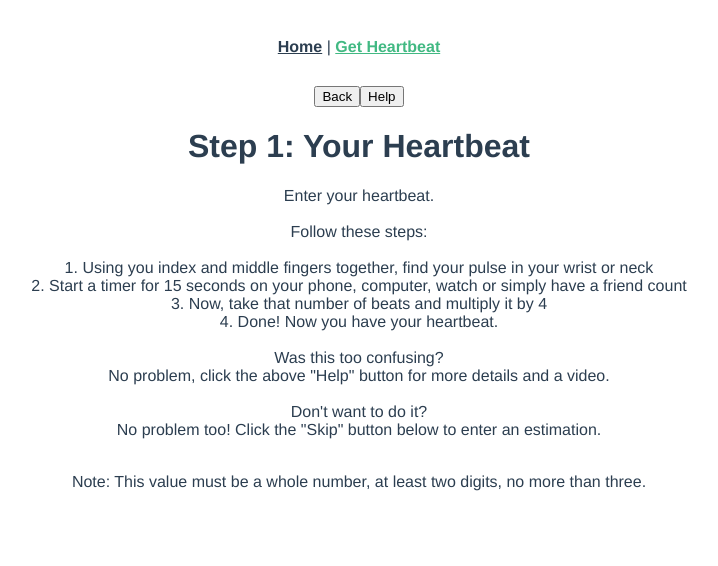
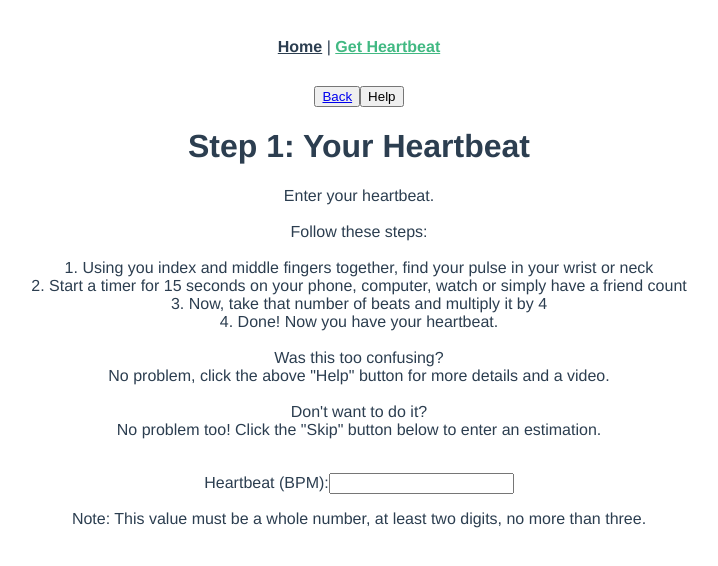
Before and after one commit to c-l-scholl/stp-vue-fb, a Vue app: page /calc-bpm in a window 1280 px wide. Shown: the top 566 px of the page, without its empty margins (281-999 px from the left). Built offline with nearby package versions, Linux system fonts and the light colour scheme.

Commit message:
started adding the very basics of calc bpm

```diff
--- a/src/views/CalcBPMView.vue
+++ b/src/views/CalcBPMView.vue
@@ -1,5 +1,7 @@
 <template>
-  <button type="button" onclick="document.location='index.html'">Back</button>
+  <button type="button">
+    <router-link to="/">Back</router-link>
+  </button>
 
   <button type="button" onclick="document.location='BPMHelp.html'">
     Help
@@ -33,11 +35,21 @@
     <br> <br>
       </p>
 
+      <!-- need to implement these  -->
 
-      <!-- <form<label for="Heartbeat">Heartbeat (BPM):</label> -->
-      <!-- <input type="number" id="Heartbeat" name="Heartbeat" placeholder="" min="20" max="200" step=1/>
+      <form
+        @submit.prevent="checkBPM()"
+      >
+        <label for="Heartbeat">Heartbeat (BPM):</label>
+        <input
+          v-model="bpm"
+          type="number"
+          class="Heartbeat"
+          placeholder=""
+          step=1/>
+      </form>
 
-      <input type="submit" value="Submit" id = "Submit" onclick="btnFunction();revFunction(); myfunc(); check(); submitResetIfNeeded()"> </form>  -->
+
 
       <p>
         Note: This value must be a whole number, at least two digits, no more than three.
@@ -54,6 +66,16 @@ export default {
     return {
       bpm: null
     }
+  },
+  methods: {
+    checkBPM() {
+      if(!this.bpm || this.bpm < 20 || this.bpm > 200) {
+        this.bpm = null
+        //print out something that tells the user they entered an invalid value
+      }
+
+      console.log(this.bpm)
+    }
   }
 }
 </script>
--- a/src/views/HomeView.vue
+++ b/src/views/HomeView.vue
@@ -8,11 +8,15 @@
       we will provide you a playlist of music to match your current state!
     </p>
 
-    <button type="button" @click="document.location='CalcBP.html'">
-      Start
+    <button type="button">
+      <router-link to="/calc-bpm">
+        Start
+      </router-link>
+
     </button>
 
-    <button type="button" onclick="document.location='About.html'">
+    <!-- doesn't work yet -->
+    <button type="button">
       About
     </button>
 </template>
```
